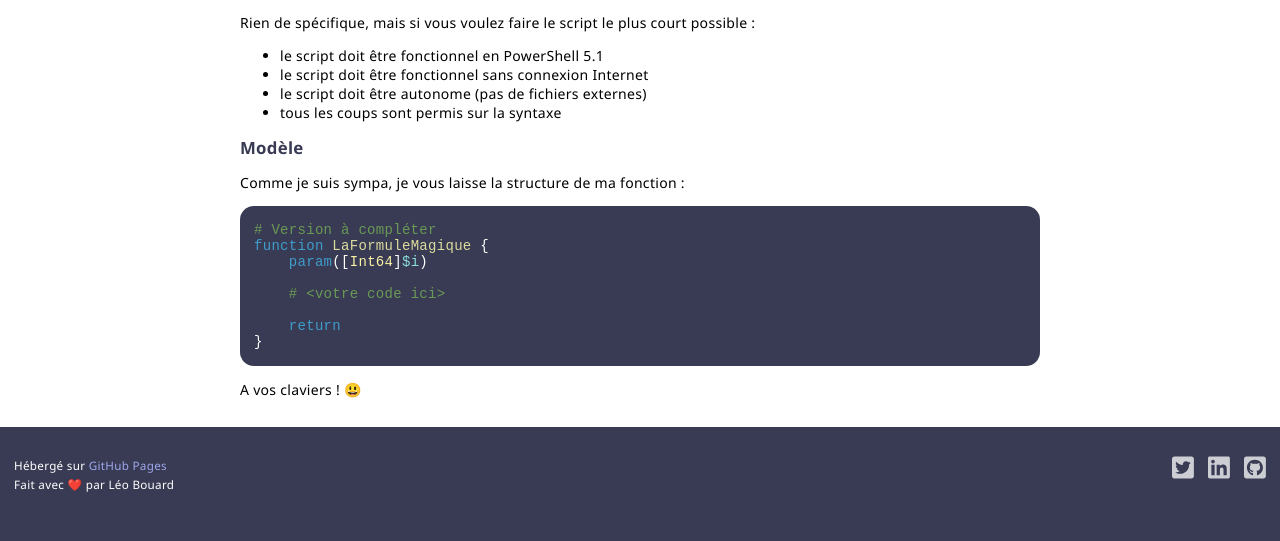
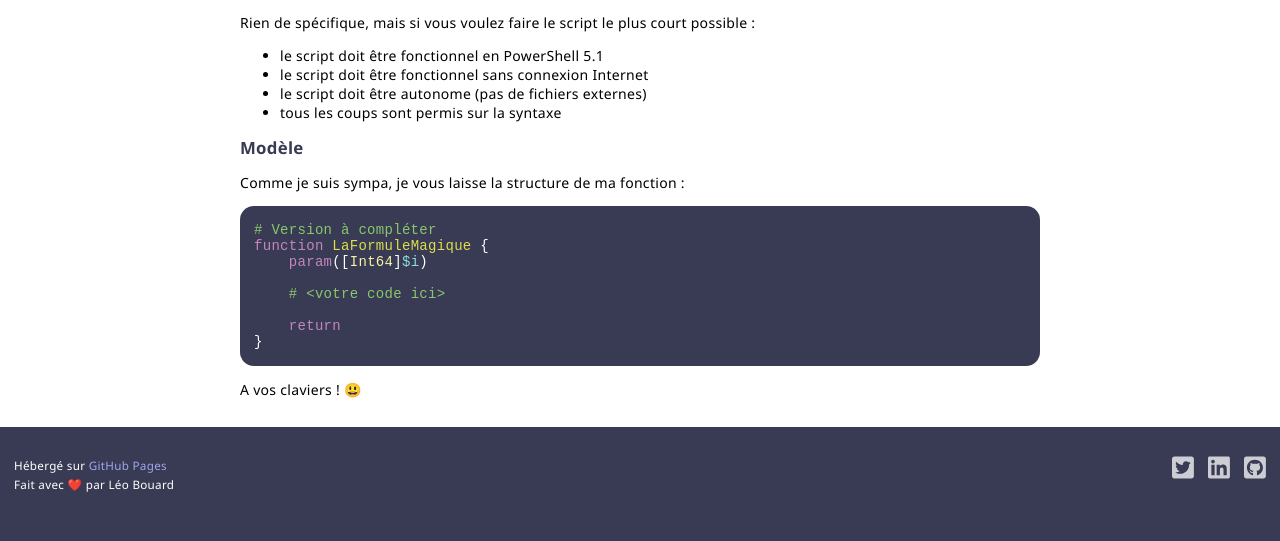
Before and after one commit to leobouard/leobouard.github.io, a Jekyll site: the page built from _posts/2021-11-02-la-formule-magique.md, in a window 1280 px wide. Shown: the part 721-1262 px from the top of the page. Built offline with Jekyll 4.4.1, drawn with Linux system fonts in a browser that asks for light colours.

Commit message:
Update style.scss

```diff
--- a/assets/css/style.scss
+++ b/assets/css/style.scss
@@ -181,13 +181,12 @@ section {
         word-wrap: break-word;
         border-radius: 1em;
 
-        .bp, .nv, .bp { color: #8cdcda; }
+        .bp, .nv, .bp, .kr { color: #8cdcda; }
         .s2 { color: #c3602c; }
         .n  { color: #f9f1a5; }
         .kr { color: #c586c0; }
-        .c  { color: #6a9955; }
-        .kr { color: #3f9ccb; }
-        .nf { color: #dcdc9d; }
+        .c  { color: #89c76c; }
+        .nf { color: #dddd4e; }
     }
 
 
```
